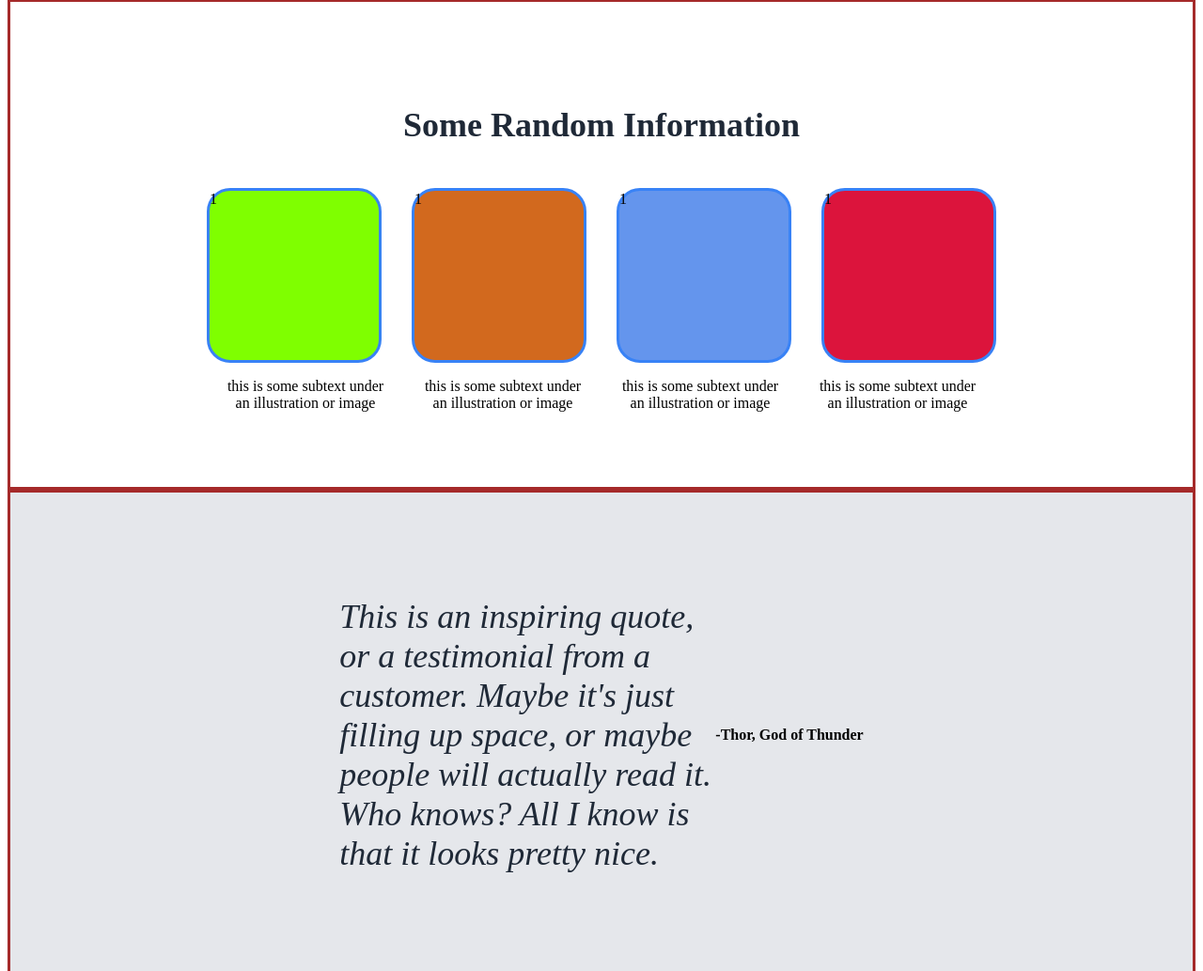
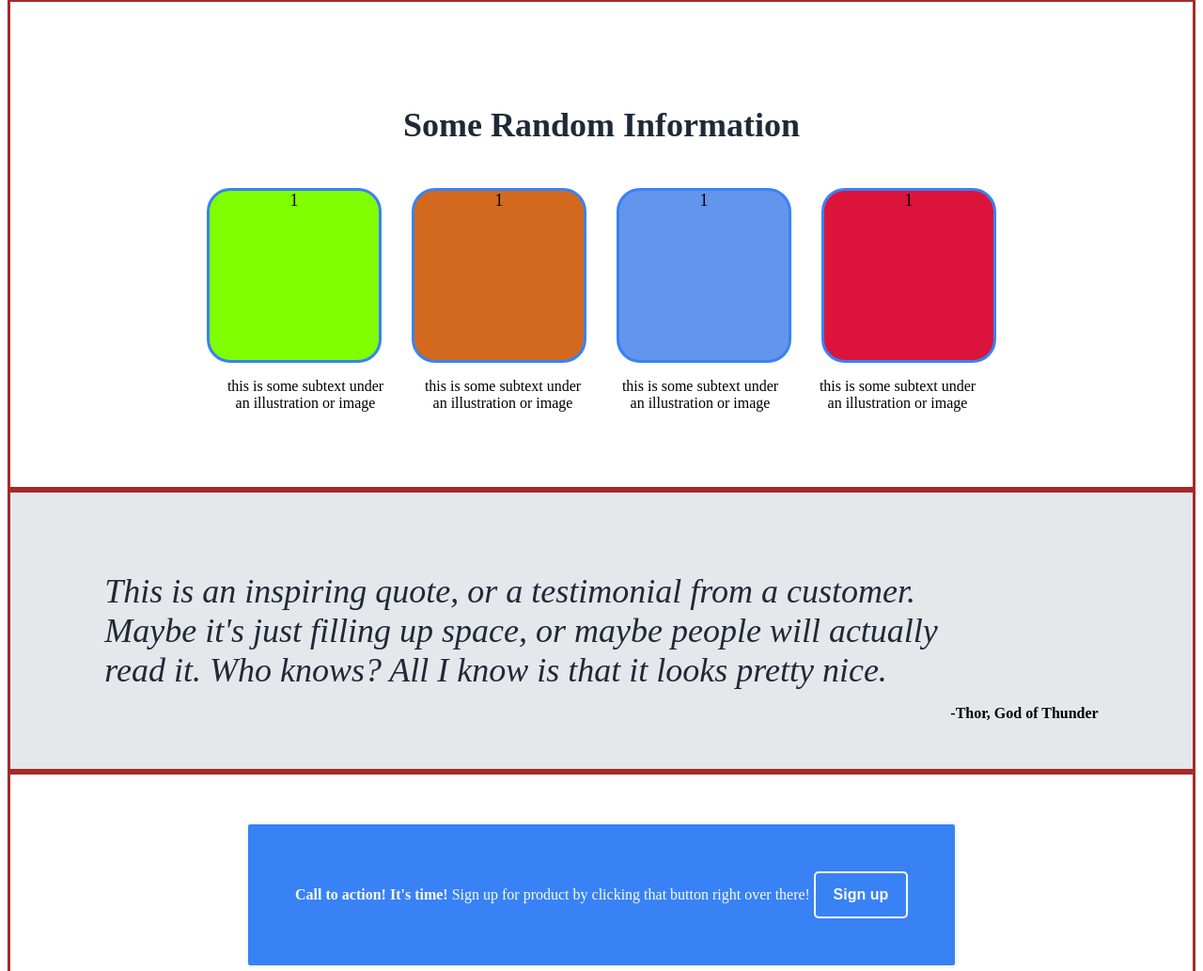
Before and after one commit to ct2k/landing-page, a plain HTML site: page index.html in a window 1280 px wide. Shown: the part 598-1631 px from the top of the page at 94% size. Drawn offline with Linux system fonts and the light colour scheme.

Commit message:
blocks and quote section are properly aligned

```diff
--- a/css.css
+++ b/css.css
@@ -133,6 +133,8 @@ h2 {
     border-radius: 25px;
     width: 180px;
     height: 180px;
+    text-align: center;
+    font-size: 18px;
 
 }
 
@@ -159,19 +161,23 @@ h2 {
     border:brown;
     border-style: solid;
     background: #E5E7EB;
-    padding: 75px;
+    padding: 3rem;
 
 
 }
 
 .thorquote {
-    width: 400px;
+    width: 900px;
     font-size: 36px;
     font-style: italic;
     color: #1F2937;
+    display: flex;
 }
 
 .thorthx {
+
+    display: flex;
+    padding-top: 11rem;
 
 
 
```
